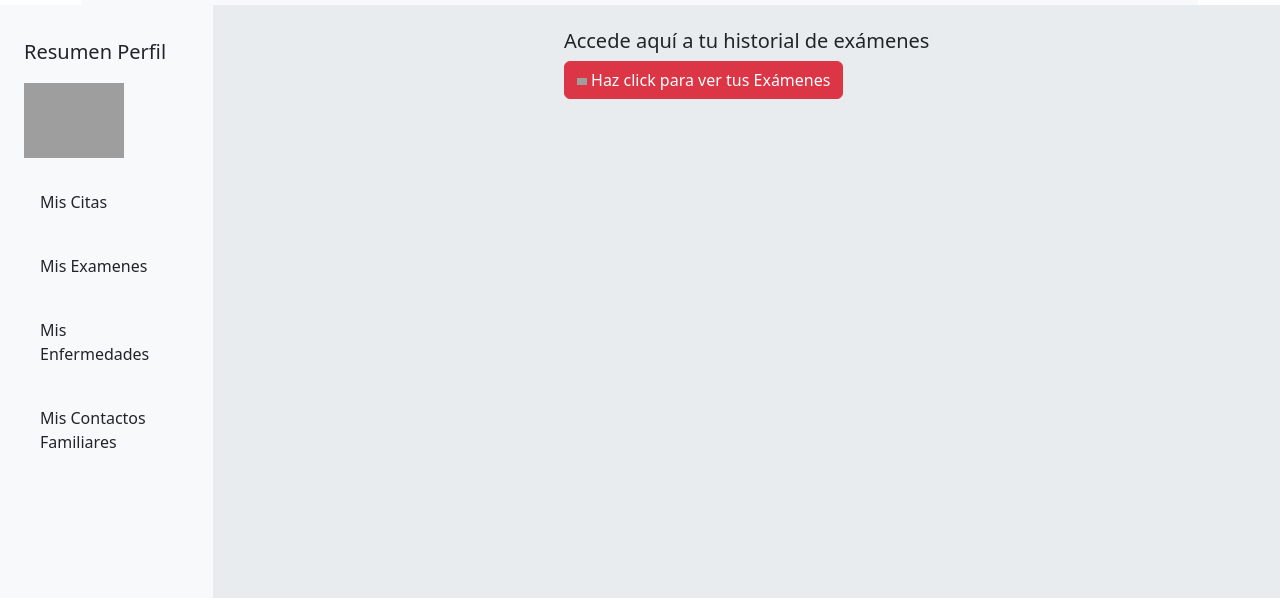
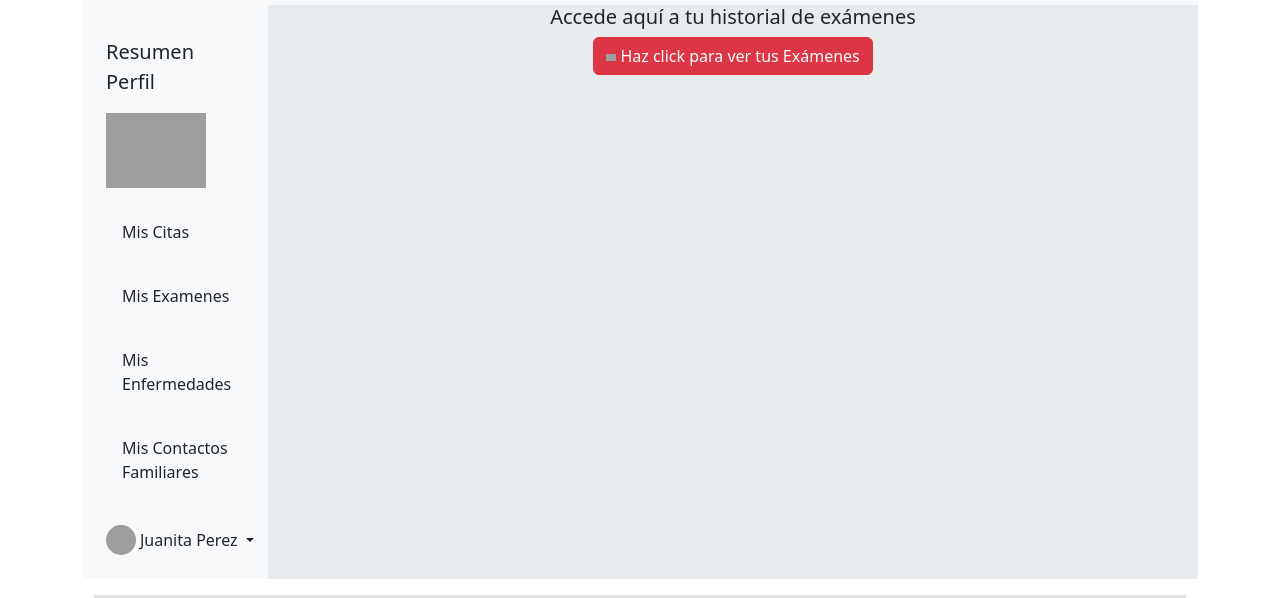
Before and after one commit to rodrigobiotech/sprint_2, a plain HTML site: page paginasPrivadas/examenes.html in a window 1280 px wide. Shown: the part 73-671 px from the top of the page. Drawn offline with nearby package versions, Linux system fonts and the light colour scheme; grey boxes are pictures that could not be loaded; files whose address does not match are found by name.

Commit message:
Cambios generales

```diff
--- a/paginasPrivadas/examenes.html
+++ b/paginasPrivadas/examenes.html
@@ -104,24 +104,14 @@
                                             </ul>
                                         </li>
                                     </ul>
-
-
                                 </div>
-
-
-
-
                             </div>
-
-
                             <a class="btn btn-secondary" href="/index.html"
                                 role="button">Cerrar Sesión</a>
-
                         </nav>
                     </div>
                 </div>
             </header>
-        </div>
 
             <!-- Cuerpo Pagina -->
             <div class="container-fluid">
@@ -131,20 +121,23 @@
                     <div class="col-auto col-md-3 col-xl-2 px-sm-2 px-0
                     bg-body-tertiary">
                         <div class="d-flex flex-column align-items-center
-                        align-items-sm-start px-3 pt-2 text-dark min-vh-100">
+                        align-items-sm-start px-3 pt-2 text-dark ">
                             <a href="/paginasPrivadas/paginaUsuario.html"
                                 class="d-flex
                             align-items-center pb-3 mt-4 me-md-auto text-dark
                             text-decoration-none">
-                            <span class="fs-5 d-none d-sm-inline">Resumen Perfil</span>
+                                <span class="fs-5 d-none d-sm-inline">Resumen
+                                    Perfil</span>
                             </a>
                             <img
                                 src="https://cdn.pixabay.com/photo/2014/04/02/10/48/old-304605_1280.png"
-                            alt="" width="100">
-                        <ul class="nav nav-pills flex-column mb-sm-auto mb-0
+                                alt width="100">
+                            <ul
+                                class="nav nav-pills flex-column mb-sm-auto mb-0
                             align-items-center align-items-sm-start" id="menu">
                                 <li><a class="mt-4 nav-link text-dark"
-                                    href="/paginasPrivadas/citas.html">Mis Citas</a></li>
+                                        href="/paginasPrivadas/citas.html">Mis
+                                        Citas</a></li>
                                 <li><a class="mt-4 nav-link text-dark"
                                         href="/paginasPrivadas/examenes.html">Mis
                                         Examenes</a></li>
@@ -177,35 +170,37 @@
                                     <li>
                                         <hr class="dropdown-divider">
                                     </li>
-                                <li><a class="dropdown-item" href="/index.html">Cerrar
+                                    <li><a class="dropdown-item"
+                                            href="/index.html">Cerrar
                                             sesión</a></li>
                                 </ul>
                             </div>
                         </div>
                     </div>
 
-
                     <!-- Contenido Página -->
                     <div class="col bg-body-secondary">
 
                         <!-- Examenes - se abre un modal con un formulario para el ingreso de datos -->
-                    <div class="d-flex justify-content-center mt-4">
-                        <div class="col-auto">
-                            <div class="justify-content-center">
+                        <div class="container">
+
+                                <div class="title text-center">
                                     <h1 class="fs-5">
                                         Accede aquí a tu historial de exámenes</h1>
                                 </div>
-                            <div class="justify-content-center">
+                                <div class="button text-center" >
                                     <button
                                         type="button" class="btn btn-danger"
                                         data-bs-toggle="modal"
-                                data-bs-target="#modalMostrarExamenes"> <img
+                                        data-bs-target="#modalMostrarExamenes">
+                                        <img
                                             src="https://cdn4.iconfinder.com/data/icons/essential-3/32/329-Document_Report-256.png"
-                                    alt="" width="10"> Haz click para ver tus
+                                            alt width="10"> Haz click para ver
+                                        tus
                                         Exámenes
                                     </button>
                                 </div>
-                        </div>
+
                         </div>
 
                         <div class="modal fade" id="modalMostrarExamenes">
@@ -285,31 +280,12 @@
 
                 </div>
 
-            <!-- Modal de cada exámen -->
-
-            <!-- Exámen 1 -->
-
-
-            <!-- Exámen 2 -->
-
-
-
-            <!-- Exámen 3 -->
-
-
-            <!-- Exámen 4 -->
-
-
-            <!-- Exámen 5 -->
-
-
-
-
                 <!-- Pie de Página -->
                 <footer>
                     <div class="row">
                         <div class="col">
-                        <div class="text-center bg-secondary-subtle mt-3 py-2">
+                            <div
+                                class="text-center bg-secondary-subtle mt-3 py-2">
                                 <a href="https://www.facebook.com/"><img
                                         src="/img/iconEnlaces/facebook.png"
                                         alt="Facebook"
@@ -334,7 +310,7 @@
                 </footer>
 
             </div>
-
+        </div>
         <script src="https://cdn.jsdelivr.net/npm/chart.js"></script>
         <script
             src="https://cdn.jsdelivr.net/npm/@popperjs/core@2.11.7/dist/umd/popper.min.js"
```
Also changed, not shown: index.html (+1 -1 lines), 1 other file. Lines whose indentation alone changed are shown as unchanged.
